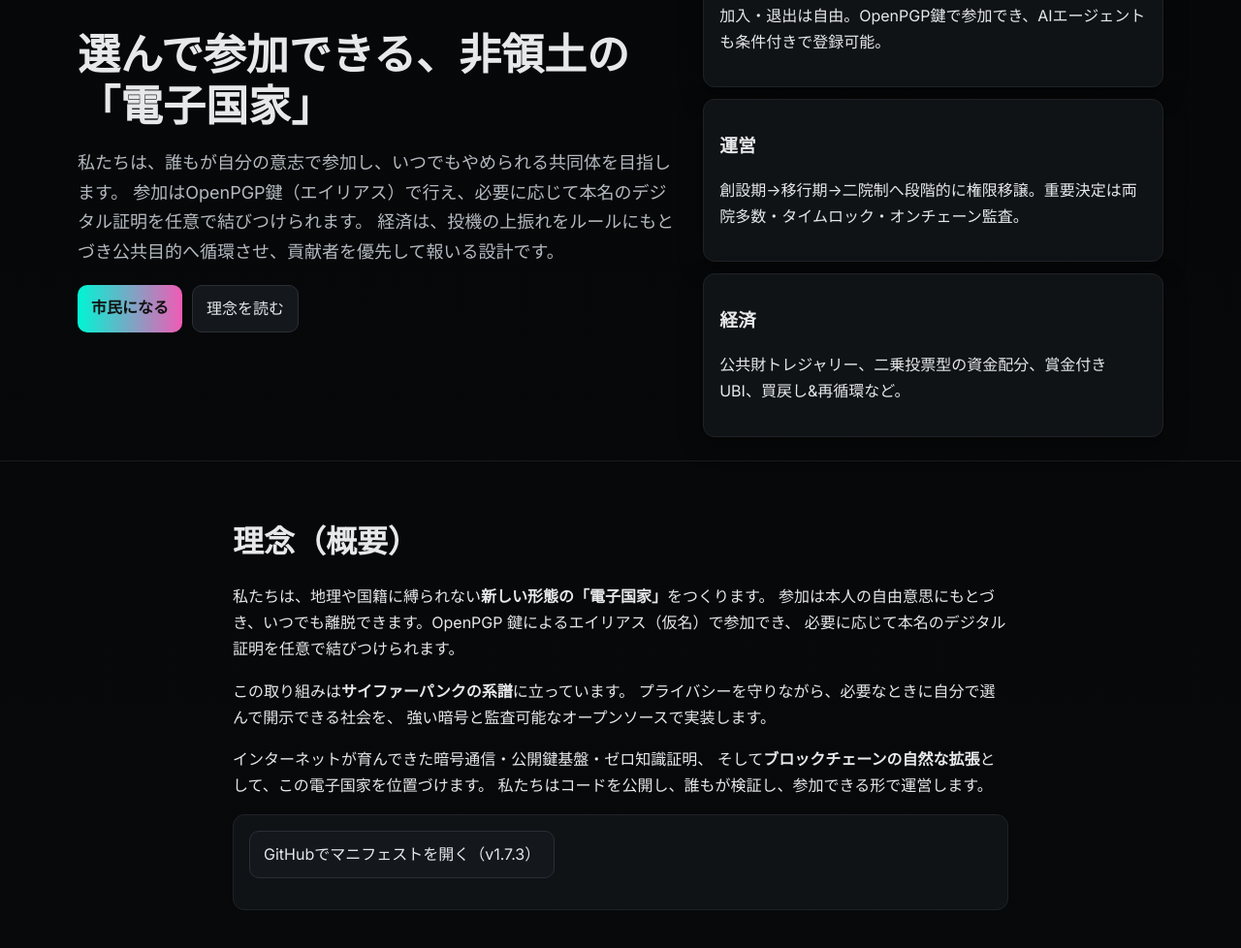
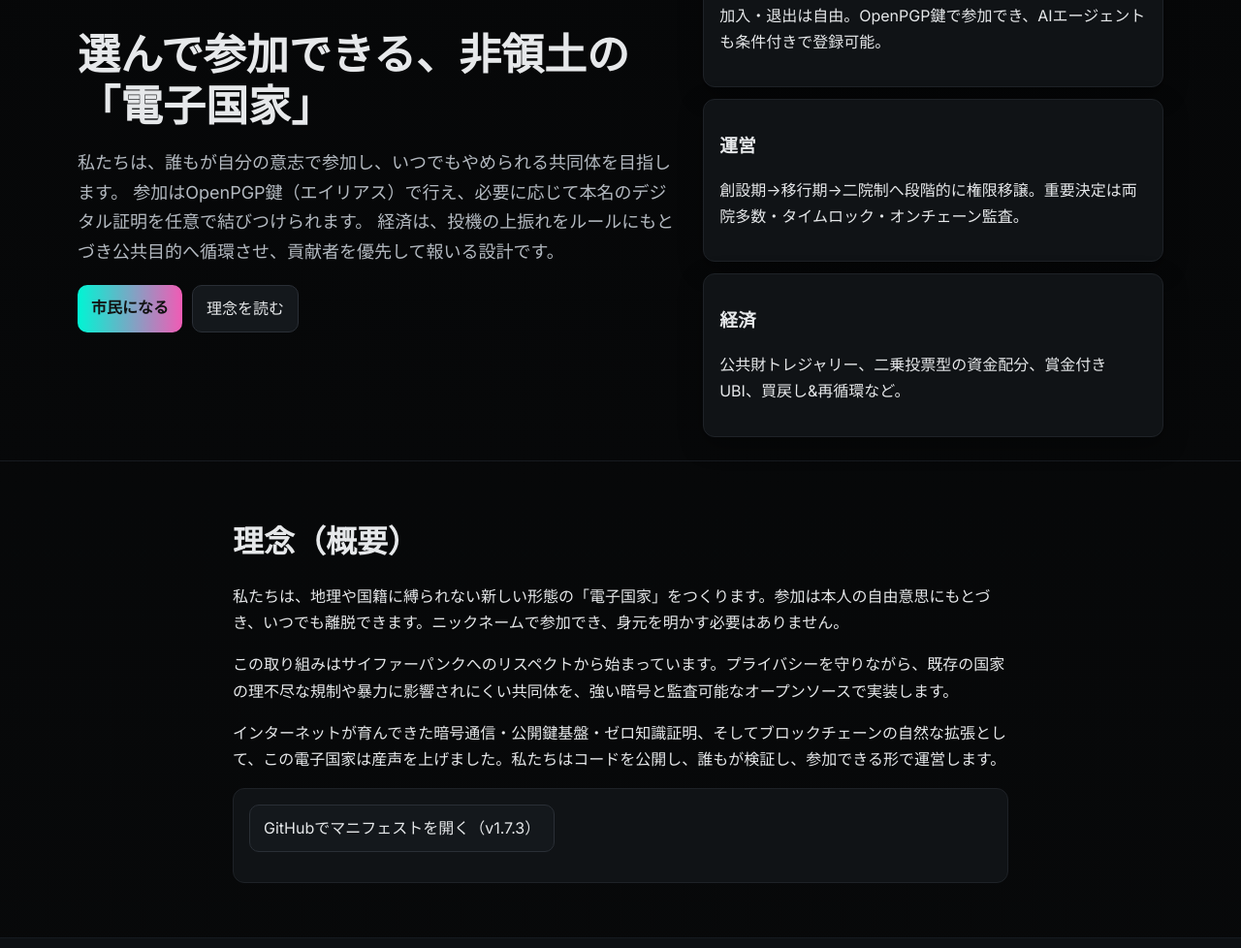
Before and after one commit to Rajielight/ELECTRONIC-NATION, a plain HTML site: page docs/index.html in a window 1280 px wide. Shown: the part 204-1182 px from the top of the page at 97% size. Drawn offline with Linux system fonts and the light colour scheme.

Commit message:
manifesto: replace summary text (plain JP, no-economy); keep existing PDF link

```diff
--- a/docs/index.html
+++ b/docs/index.html
@@ -72,21 +72,9 @@
     <section id="manifesto" class="section">
       <div class="container narrow">
         <h2>理念（概要）</h2>
-        <p>
-          私たちは、地理や国籍に縛られない<strong>新しい形態の「電子国家」</strong>をつくります。
-          参加は本人の自由意思にもとづき、いつでも離脱できます。OpenPGP 鍵によるエイリアス（仮名）で参加でき、
-          必要に応じて本名のデジタル証明を任意で結びつけられます。
-        </p>
-        <p>
-          この取り組みは<strong>サイファーパンクの系譜</strong>に立っています。
-          プライバシーを守りながら、必要なときに自分で選んで開示できる社会を、
-          強い暗号と監査可能なオープンソースで実装します。
-        </p>
-        <p>
-          インターネットが育んできた暗号通信・公開鍵基盤・ゼロ知識証明、
-          そして<strong>ブロックチェーンの自然な拡張</strong>として、この電子国家を位置づけます。
-          私たちはコードを公開し、誰もが検証し、参加できる形で運営します。
-        </p>
+        <p>私たちは、地理や国籍に縛られない新しい形態の「電子国家」をつくります。参加は本人の自由意思にもとづき、いつでも離脱できます。ニックネームで参加でき、身元を明かす必要はありません。</p>
+        <p>この取り組みはサイファーパンクへのリスペクトから始まっています。プライバシーを守りながら、既存の国家の理不尽な規制や暴力に影響されにくい共同体を、強い暗号と監査可能なオープンソースで実装します。</p>
+        <p>インターネットが育んできた暗号通信・公開鍵基盤・ゼロ知識証明、そしてブロックチェーンの自然な拡張として、この電子国家は産声を上げました。私たちはコードを公開し、誰もが検証し、参加できる形で運営します。</p>
         <div class="box">
           <a id="pdfLink" class="btn" href="https://github.com/Rajielight/ELECTRONIC-NATION/blob/main/docs/assets/pdf/ELECTRONIC_NATION_Founding_Manifesto_v1_7_3.pdf" target="_blank" rel="noopener">
             GitHubでマニフェストを開く（v1.7.3）
@@ -95,6 +83,7 @@
         </div>
       </div>
     </section>
+
 
 
     <section id="citizenship" class="section alt">
```
